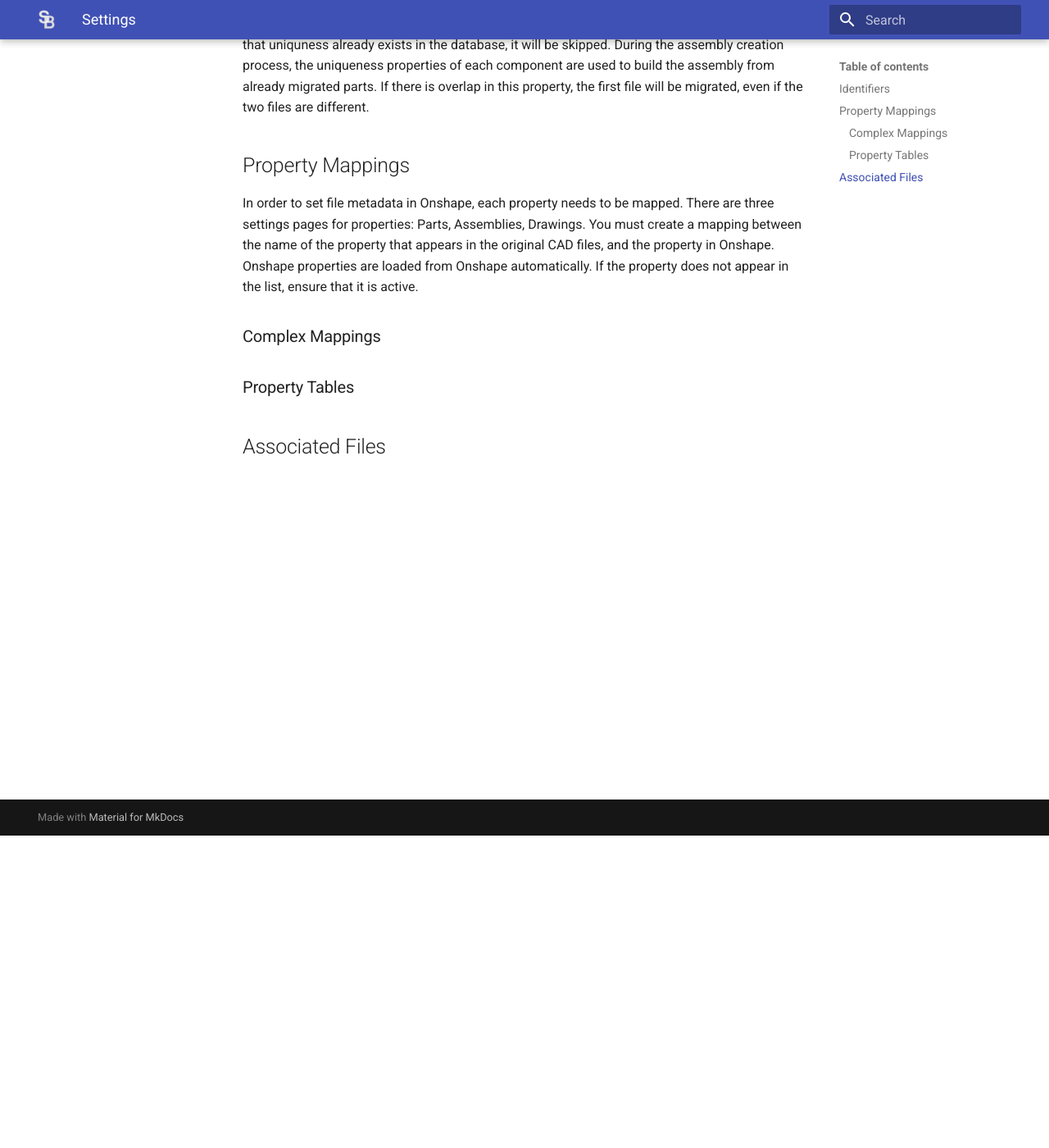
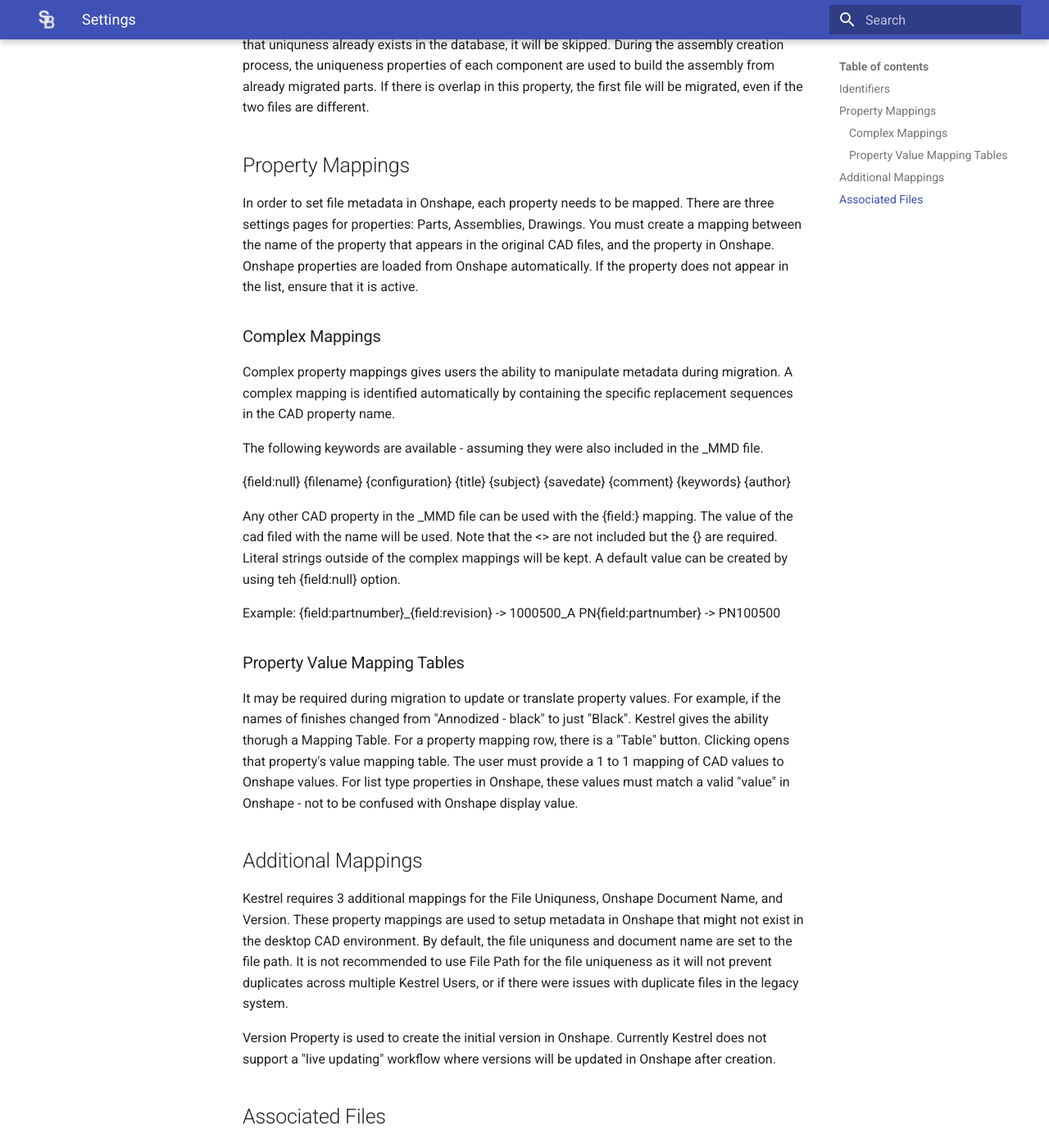
Before and after one commit to SmartBenchSoftware/Documentation, an MkDocs documentation site: the page built from docs/kestrel/Settings.md, in a window 1280 px wide and 1400 px high, scrolled down 381 px. Shown: the whole window at 82% size. Built offline with MkDocs 1.6.1 and Material for MkDocs 9.7.7, drawn with Linux system fonts in a browser that asks for light colours.

Commit message:
Enhance documentation for complex mappings and properties
Added details on complex property mappings and value mapping tables for Kestrel migration.

```diff
--- a/docs/kestrel/Settings.md
+++ b/docs/kestrel/Settings.md
@@ -22,8 +22,44 @@
 
 ### Complex Mappings
 
-### Property Tables
+Complex property mappings gives users the ability to manipulate metadata during migration. A complex mapping is identified automatically by containing the specific replacement sequences in the CAD property name.
 
+The following keywords are available - assuming they were also included in the _MMD file.
 
+{field:null}
+{filename}
+{configuration}
+{title}
+{subject}
+{savedate}
+{comment}
+{keywords}
+{author}
+{field:<name>}
+
+Any other CAD property in the _MMD file can be used with the {field:<name>} mapping. The value of the cad filed with the name <name> will be used. Note that the <> are not included but the {} are required.
+Literal strings outside of the complex mappings will be kept.
+A default value can be created by using teh {field:null} option.
+
+Example:
+{field:partnumber}_{field:revision} -> 1000500_A
+PN{field:partnumber} -> PN100500
+
+### Property Value Mapping Tables
+
+It may be required during migration to update or translate property values. For example, if the names of finishes changed from "Annodized - black" to just "Black".
+Kestrel gives the ability thorugh a Mapping Table.
+For a property mapping row, there is a "Table" button. Clicking opens that property's value mapping table.
+The user must provide a 1 to 1 mapping of CAD values to Onshape values.
+For list type properties in Onshape, these values must match a valid "value" in Onshape - not to be confused with Onshape display value.
+
+## Additional Mappings
+
+Kestrel requires 3 additional mappings for the File Uniquness, Onshape Document Name, and Version.
+These property mappings are used to setup metadata in Onshape that might not exist in the desktop CAD environment.
+By default, the file uniquness and document name are set to the file path.
+It is not recommended to use File Path for the file uniqueness as it will not prevent duplicates across multiple Kestrel Users, or if there were issues with duplicate files in the legacy system.
+
+Version Property is used to create the initial version in Onshape. Currently Kestrel does not support a "live updating" workflow where versions will be updated in Onshape after creation.
 
 ## Associated Files
```
